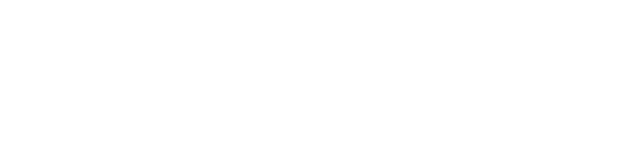
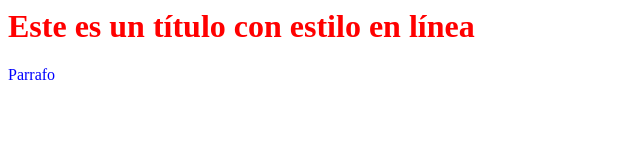
Before and after one commit to jsf0x/modulo8, a plain HTML site: page index.html in a window 1280 px wide. Shown: the whole page, without its empty margins (0-640 px from the left). Drawn offline with Linux system fonts and the light colour scheme.

Commit message:
Feature: Se crea un html y se agregan estilos principales a las etiquetas h1 y p

```diff
--- a/index.html
+++ b/index.html
@@ -1 +1,9 @@
-<html></html>
+<html>
+    <head>
+
+    </head>
+    <body>
+        <h1 style="color:red">Este es un título con estilo en línea</h1>
+        <p style="color:#0000FF">Parrafo</p>
+    </body>
+</html>
```
